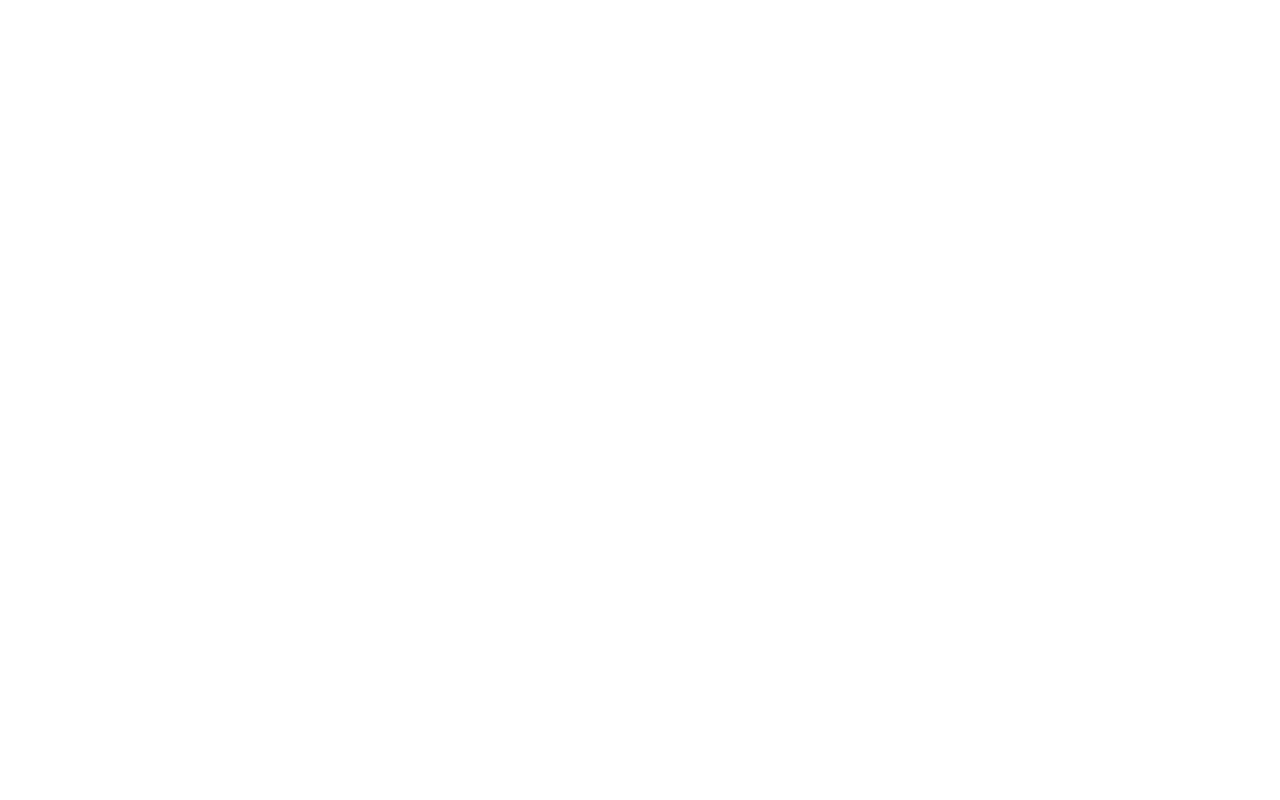
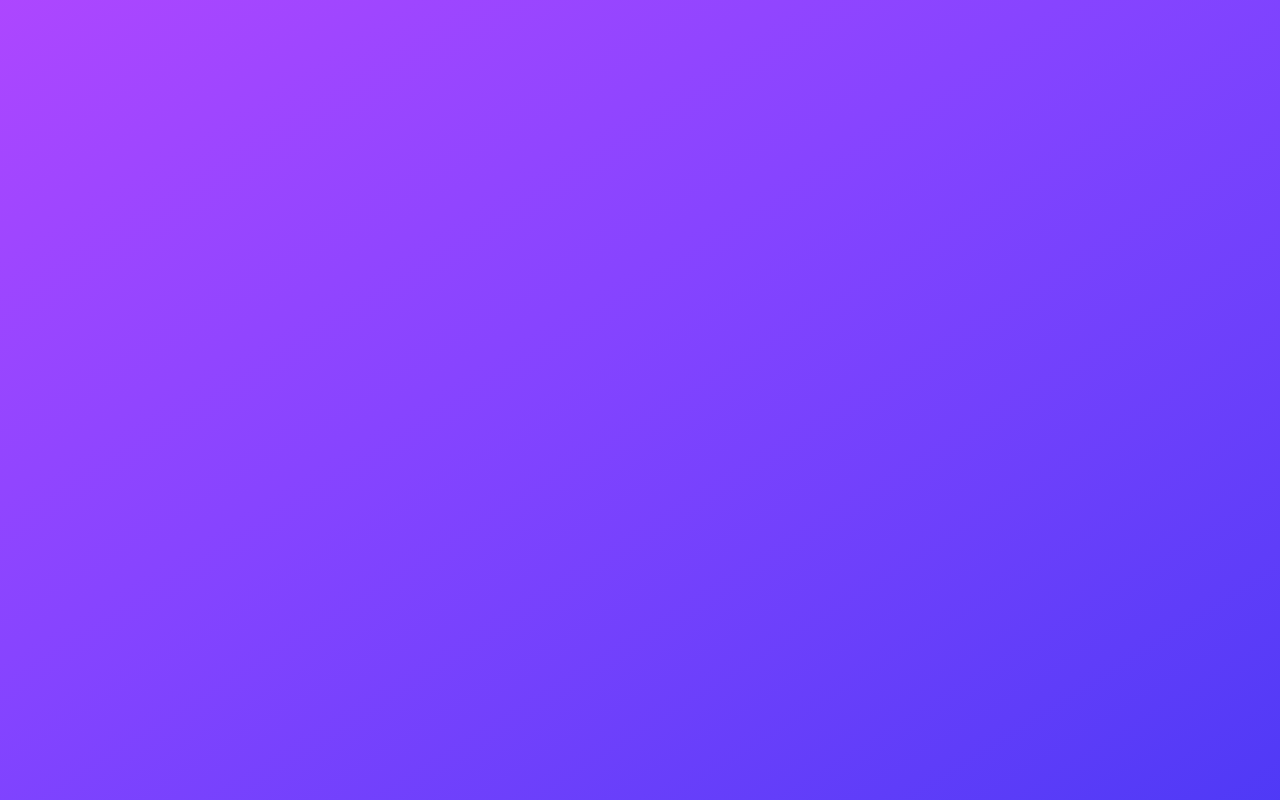
Before and after one commit to mubarakaataye/tailwind, a website: page public/js.html in a window 1280 px wide. Drawn offline with Linux system fonts and the light colour scheme.

Commit message:
min-height

```diff
--- a/public/js.html
+++ b/public/js.html
@@ -6,7 +6,7 @@
     <title>Document</title>
     <link rel="stylesheet" href="../src/output.css">
 </head>
-<body class="bg-gradient-to-br from-purple-500 to-indigo-600">
+<body class="bg-gradient-to-br from-purple-500 to-indigo-600 min-h-screen">
 
 </body>
 </html>
```
